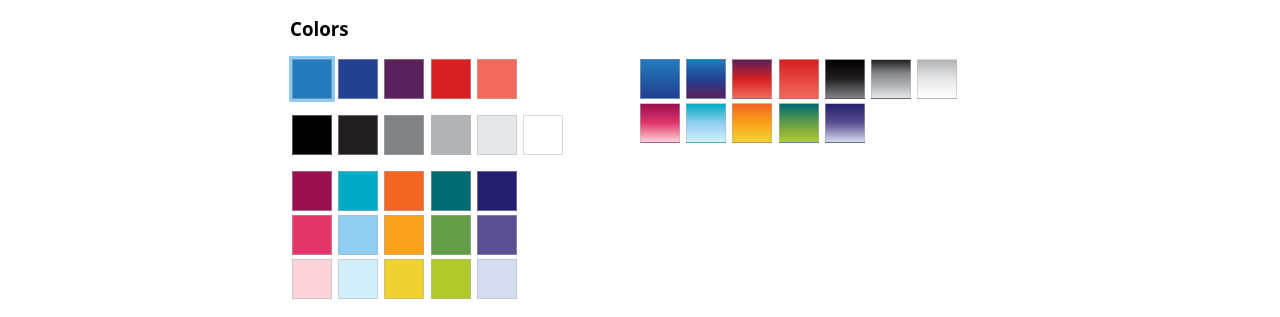
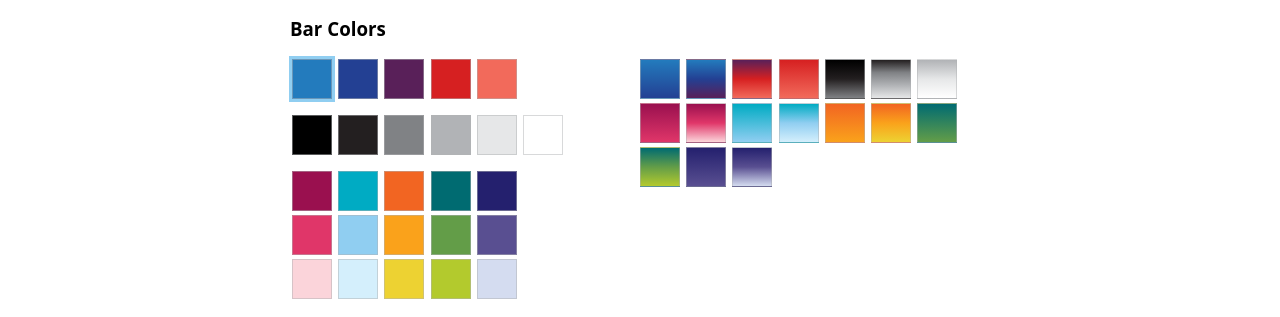
Before and after one commit to stlpublicradio/logo-animator, a website built with Parcel: page index.html in a window 1280 px wide. Shown: the part 483-800 px from the top of the page. Built offline with nearby package versions, Linux system fonts and the light colour scheme.

Commit message:
:sparkles: Add reduced-contrast gradients

```diff
--- a/index.html
+++ b/index.html
@@ -29,7 +29,7 @@
       </button>
     </legend>
 
-    <h3>Colors</h3>
+    <h3>Bar Colors</h3>
     <legend id="color-controls">
       <section class="flat-colors">
         <div class="color-row">
@@ -85,11 +85,16 @@
           <button id="gradient-mid-grey">Mid-Tone Greys Gradient</button>
           <button id="gradient-light-grey">Light Greys Gradient</button>
 
-          <button id="gradient-magentas">Magentas Gradient</button>
-          <button id="gradient-cute-blues">Cute Blues Gradient</button>
-          <button id="gradient-oranges">Oranges Gradient</button>
-          <button id="gradient-greens">Greens Gradient</button>
-          <button id="gradient-deep-blues">Deep Blues Gradient</button>
+          <button id="gradient-magentas-min">Magentas Gradient</button>
+          <button id="gradient-magentas">Magentas Gradient with light value</button>
+          <button id="gradient-cute-blues-min">Cute Blues Gradient</button>
+          <button id="gradient-cute-blues">Cute Blues Gradient with light value</button>
+          <button id="gradient-oranges-min">Oranges Gradient</button>
+          <button id="gradient-oranges">Oranges Gradient with light value</button>
+          <button id="gradient-greens-min">Greens Gradient</button>
+          <button id="gradient-greens">Greens Gradient with light value</button>
+          <button id="gradient-deep-blues-min">Deep Blues Gradient</button>
+          <button id="gradient-deep-blues">Deep Blues Gradient with light value</button>
         </div>
       </section>
     </legend>
--- a/index.js
+++ b/index.js
@@ -23,6 +23,8 @@ buttonFormWhite.addEventListener('click', () => {
   buttonFormBlack.classList.remove('active')
   buttonFormWhite.classList.add('active')
 })
+
+// Animation
 
 // Bar Color
 const colorButtons = document.querySelectorAll('#color-controls button')
@@ -55,20 +57,26 @@ const colors = [
   { name: 'color-deep-blue',        hex: ['#594f91'] },
   { name: 'color-pale-blue',        hex: ['#d4dcf0'] },
 
-  { name: 'gradient-blues',         hex: ['#237bbd', '#234093']                       },
-  { name: 'gradient-cools',         hex: ['#237bbd', '#234093', '#592059']            },
-  { name: 'gradient-warms',         hex: ['#592059', '#d62021', '#f26a5b']            },
-  { name: 'gradient-reds',          hex: ['#d62021', '#f26a5b']                       },
+  { name: 'gradient-blues',          hex: ['#237bbd', '#234093']                       },
+  { name: 'gradient-cools',          hex: ['#237bbd', '#234093', '#592059']            },
+  { name: 'gradient-warms',          hex: ['#592059', '#d62021', '#f26a5b']            },
+  { name: 'gradient-reds',           hex: ['#d62021', '#f26a5b']                       },
 
-  { name: 'gradient-dark-grey',     hex: ['#000000', '#231f20', '#808285']            },
-  { name: 'gradient-mid-grey',      hex: ['#231f20', '#808285', '#b1b3b6', '#e6e7e8'] },
-  { name: 'gradient-light-grey',    hex: ['#b1b3b6', '#e6e7e8', '#ffffff']            },
+  { name: 'gradient-dark-grey',      hex: ['#000000', '#231f20', '#808285']            },
+  { name: 'gradient-mid-grey',       hex: ['#231f20', '#808285', '#b1b3b6', '#e6e7e8'] },
+  { name: 'gradient-light-grey',     hex: ['#b1b3b6', '#e6e7e8', '#ffffff']            },
 
-  { name: 'gradient-magentas',      hex: ['#9a104f', '#e03669', '#fbd4da']            },
-  { name: 'gradient-cute-blues',    hex: ['#00abc3', '#90cef1', '#d4effc']            },
-  { name: 'gradient-oranges',       hex: ['#f26522', '#faa21b', '#edd232']            },
-  { name: 'gradient-greens',        hex: ['#006b71', '#639d48', '#b3ca2d']            },
-  { name: 'gradient-deep-blues',    hex: ['#24206e', '#594f91', '#d4dcf0']            },
+  { name: 'gradient-magentas',       hex: ['#9a104f', '#e03669', '#fbd4da']            },
+  { name: 'gradient-cute-blues',     hex: ['#00abc3', '#90cef1', '#d4effc']            },
+  { name: 'gradient-oranges',        hex: ['#f26522', '#faa21b', '#edd232']            },
+  { name: 'gradient-greens',         hex: ['#006b71', '#639d48', '#b3ca2d']            },
+  { name: 'gradient-deep-blues',     hex: ['#24206e', '#594f91', '#d4dcf0']            },
+
+  { name: 'gradient-magentas-min',   hex: ['#9a104f', '#e03669']                       },
+  { name: 'gradient-cute-blues-min', hex: ['#00abc3', '#90cef1']                       },
+  { name: 'gradient-oranges-min',    hex: ['#f26522', '#faa21b']                       },
+  { name: 'gradient-greens-min',     hex: ['#006b71', '#639d48']                       },
+  { name: 'gradient-deep-blues-min', hex: ['#24206e', '#594f91']                       },
 ]
 
 for (const color of colors) {
--- a/styles/interface/_color-controls.scss
+++ b/styles/interface/_color-controls.scss
@@ -35,51 +35,56 @@
     width: 40px;
   }
 
-  #color-true-blue        { background: #237bbd; }
-  #color-transparent-blue { background: #234093; }
-  #color-united-purple    { background: #592059; }
-  #color-rigorous-red     { background: #d62021; }
-  #color-curious-coral    { background: #f26a5b; }
+  #color-true-blue         { background: #237bbd; }
+  #color-transparent-blue  { background: #234093; }
+  #color-united-purple     { background: #592059; }
+  #color-rigorous-red      { background: #d62021; }
+  #color-curious-coral     { background: #f26a5b; }
 
-  #color-unbiased-black   { background: #000000; }
-  #color-85-black         { background: #231f20; }
-  #color-60-black         { background: #808285; }
-  #color-35-black         { background: #b1b3b6; }
-  #color-10-black         { background: #e6e7e8; }
-  #color-white            { background: #ffffff; }
+  #color-unbiased-black    { background: #000000; }
+  #color-85-black          { background: #231f20; }
+  #color-60-black          { background: #808285; }
+  #color-35-black          { background: #b1b3b6; }
+  #color-10-black          { background: #e6e7e8; }
+  #color-white             { background: #ffffff; }
 
-  #color-magenta          { background: #9a104f; }
-  #color-berry-pink       { background: #e03669; }
-  #color-cute-pink        { background: #fbd4da; }
+  #color-magenta           { background: #9a104f; }
+  #color-berry-pink        { background: #e03669; }
+  #color-cute-pink         { background: #fbd4da; }
 
-  #color-popsicle-blue    { background: #00abc3; }
-  #color-sky-blue         { background: #90cef1; }
-  #color-powder-blue      { background: #d4effc; }
+  #color-popsicle-blue     { background: #00abc3; }
+  #color-sky-blue          { background: #90cef1; }
+  #color-powder-blue       { background: #d4effc; }
 
-  #color-orange           { background: #f26522; }
-  #color-yellow-orange    { background: #faa21b; }
-  #color-yellow           { background: #edd232; }
+  #color-orange            { background: #f26522; }
+  #color-yellow-orange     { background: #faa21b; }
+  #color-yellow            { background: #edd232; }
 
-  #color-forest-green     { background: #006b71; }
-  #color-green            { background: #639d48; }
-  #color-glade-green      { background: #b3ca2d; }
+  #color-forest-green      { background: #006b71; }
+  #color-green             { background: #639d48; }
+  #color-glade-green       { background: #b3ca2d; }
 
-  #color-royal-blue       { background: #24206e; }
-  #color-deep-blue        { background: #594f91; }
-  #color-pale-blue        { background: #d4dcf0; }
+  #color-royal-blue        { background: #24206e; }
+  #color-deep-blue         { background: #594f91; }
+  #color-pale-blue         { background: #d4dcf0; }
 
-  #gradient-blues         { background: linear-gradient(180deg, #237bbd, #234093); }
-  #gradient-cools         { background: linear-gradient(180deg, #237bbd, #234093, #592059); }
-  #gradient-warms         { background: linear-gradient(180deg, #592059, #d62021, #f26a5b); }
-  #gradient-reds          { background: linear-gradient(180deg, #d62021, #f26a5b); }
+  #gradient-blues          { background: linear-gradient(180deg, #237bbd, #234093); }
+  #gradient-cools          { background: linear-gradient(180deg, #237bbd, #234093, #592059); }
+  #gradient-warms          { background: linear-gradient(180deg, #592059, #d62021, #f26a5b); }
+  #gradient-reds           { background: linear-gradient(180deg, #d62021, #f26a5b); }
 
-  #gradient-dark-grey     { background: linear-gradient(180deg, #000000, #231f20, #808285); }
-  #gradient-mid-grey      { background: linear-gradient(180deg, #231f20, #808285, #b1b3b6, #e6e7e8); }
-  #gradient-light-grey    { background: linear-gradient(180deg, #b1b3b6, #e6e7e8, #ffffff); }
+  #gradient-dark-grey      { background: linear-gradient(180deg, #000000, #231f20, #808285); }
+  #gradient-mid-grey       { background: linear-gradient(180deg, #231f20, #808285, #b1b3b6, #e6e7e8); }
+  #gradient-light-grey     { background: linear-gradient(180deg, #b1b3b6, #e6e7e8, #ffffff); }
 
-  #gradient-magentas      { background: linear-gradient(180deg, #9a104f, #e03669, #fbd4da); }
-  #gradient-cute-blues    { background: linear-gradient(180deg, #00abc3, #90cef1, #d4effc); }
-  #gradient-oranges       { background: linear-gradient(180deg, #f26522, #faa21b, #edd232); }
-  #gradient-greens        { background: linear-gradient(180deg, #006b71, #639d48, #b3ca2d); }
-  #gradient-deep-blues    { background: linear-gradient(180deg, #24206e, #594f91, #d4dcf0); }
+  #gradient-magentas-min   { background: linear-gradient(180deg, #9a104f, #e03669);            }
+  #gradient-magentas       { background: linear-gradient(180deg, #9a104f, #e03669, #fbd4da); }
+  #gradient-cute-blues-min { background: linear-gradient(180deg, #00abc3, #90cef1);            }
+  #gradient-cute-blues     { background: linear-gradient(180deg, #00abc3, #90cef1, #d4effc); }
+  #gradient-oranges-min    { background: linear-gradient(180deg, #f26522, #faa21b);            }
+  #gradient-oranges        { background: linear-gradient(180deg, #f26522, #faa21b, #edd232); }
+  #gradient-greens-min     { background: linear-gradient(180deg, #006b71, #639d48);            }
+  #gradient-greens         { background: linear-gradient(180deg, #006b71, #639d48, #b3ca2d); }
+  #gradient-deep-blues-min { background: linear-gradient(180deg, #24206e, #594f91);            }
+  #gradient-deep-blues     { background: linear-gradient(180deg, #24206e, #594f91, #d4dcf0); }
 }
```
